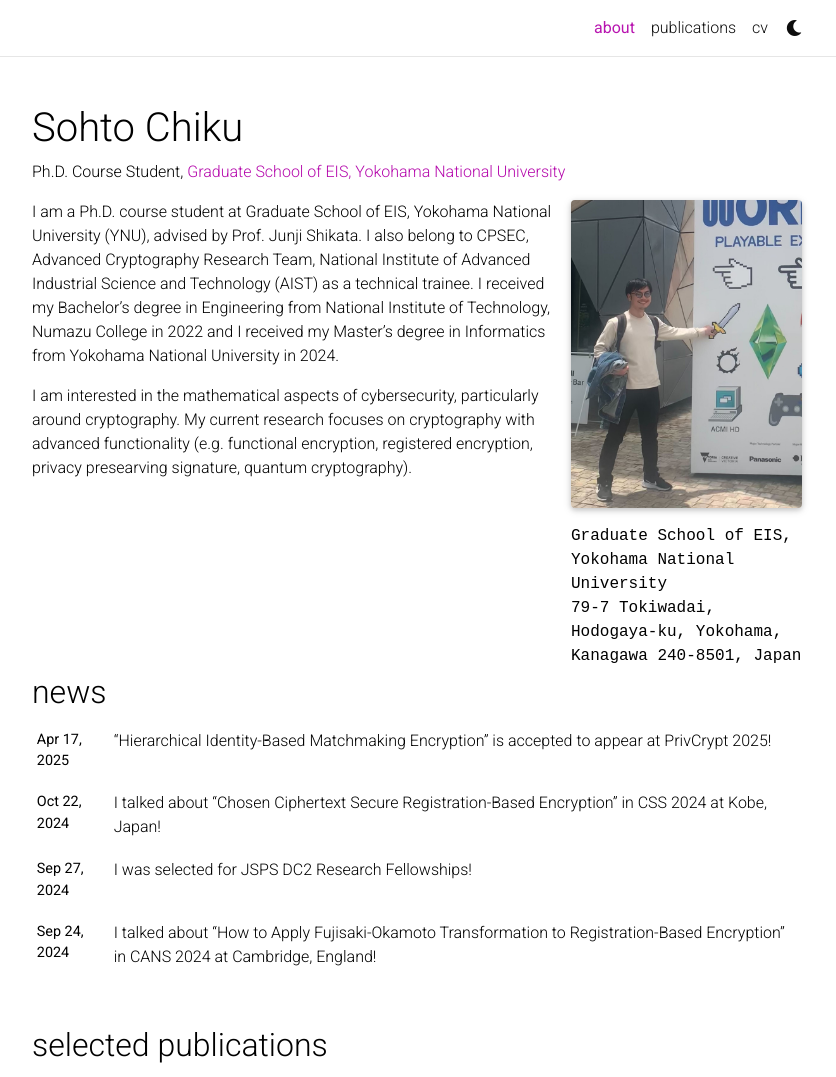
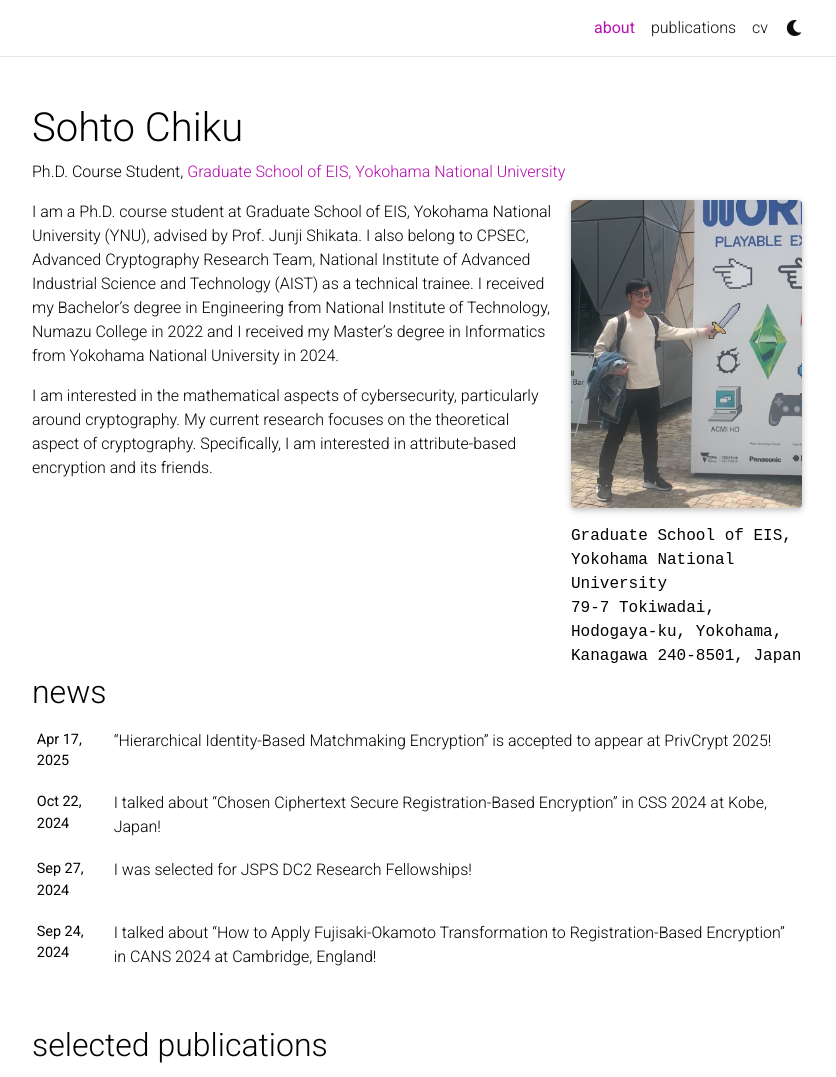
Before and after one commit to csort99/csort99.github.io, a Jekyll site: the page built from _pages/about.md, in a window 1280 px wide and 1366 px high, cut to the strip 0-1077 px from the top of the window. Shown: the whole strip, without its empty margins (223-1059 px from the left). Built offline with Jekyll 4.4.1, drawn with Linux system fonts in a browser that asks for light colours; full-size pictures stand in for the smaller copies a plugin makes; comment, search, counter and statistics services are not loaded; a style sheet for code colours, icons or effects is not loaded.

Commit message:
Update about.md

```diff
--- a/_pages/about.md
+++ b/_pages/about.md
@@ -21,4 +21,4 @@ I am a Ph.D. course student at Graduate School of EIS, Yokohama National Univers
 I also belong to CPSEC, Advanced Cryptography Research Team, National Institute of Advanced Industrial Science and Technology (AIST) as a technical trainee.
 I received my Bachelor's degree in Engineering from National Institute of Technology, Numazu College in 2022 and I received my Master's degree in Informatics from Yokohama National University in 2024.
 
-I am interested in the mathematical aspects of cybersecurity, particularly around cryptography. My current research focuses on cryptography with advanced functionality (e.g. functional encryption, registered encryption, privacy presearving signature, quantum cryptography).
+I am interested in the mathematical aspects of cybersecurity, particularly around cryptography. My current research focuses on the theoretical aspect of cryptography. Specifically, I am interested in attribute-based encryption and its friends.
```
